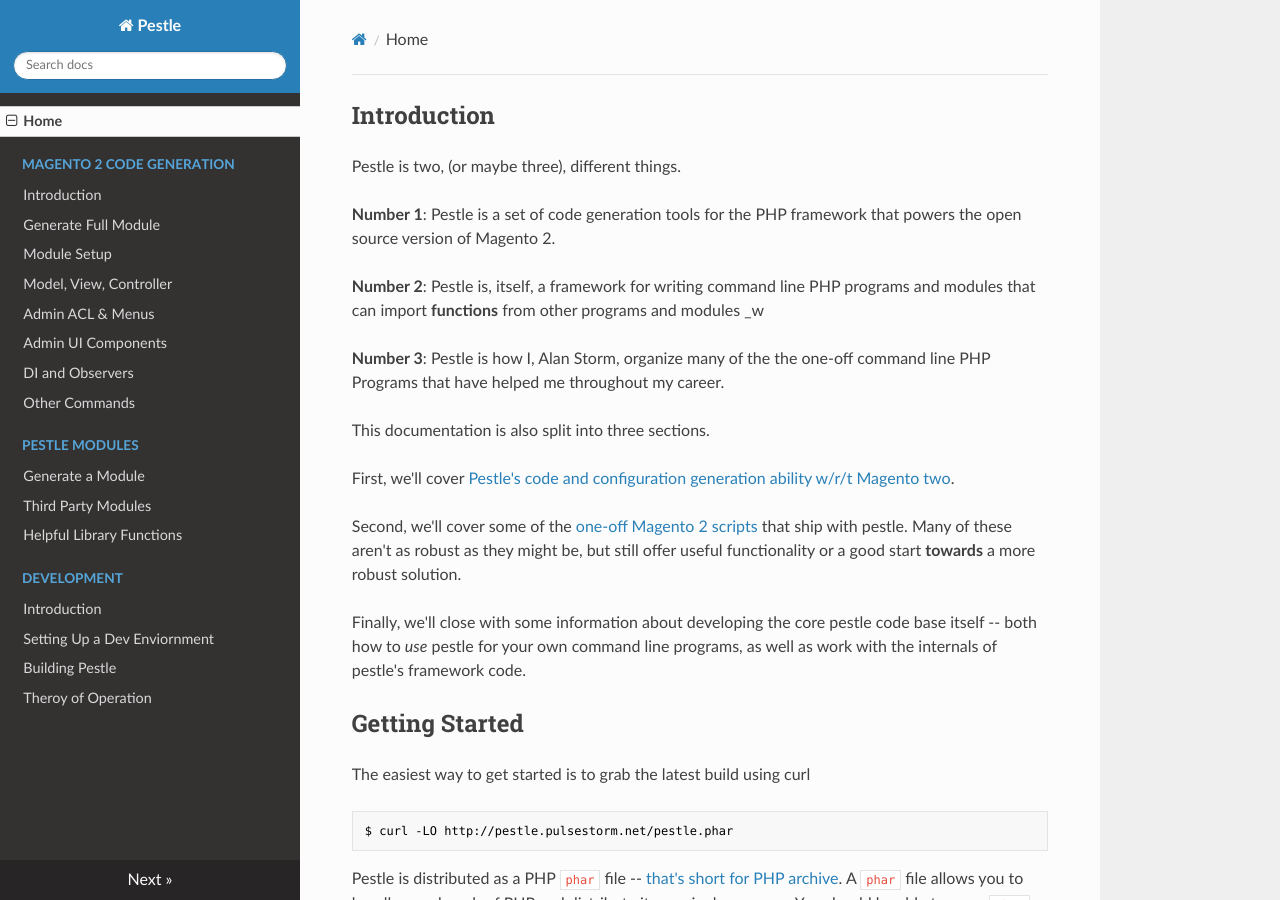
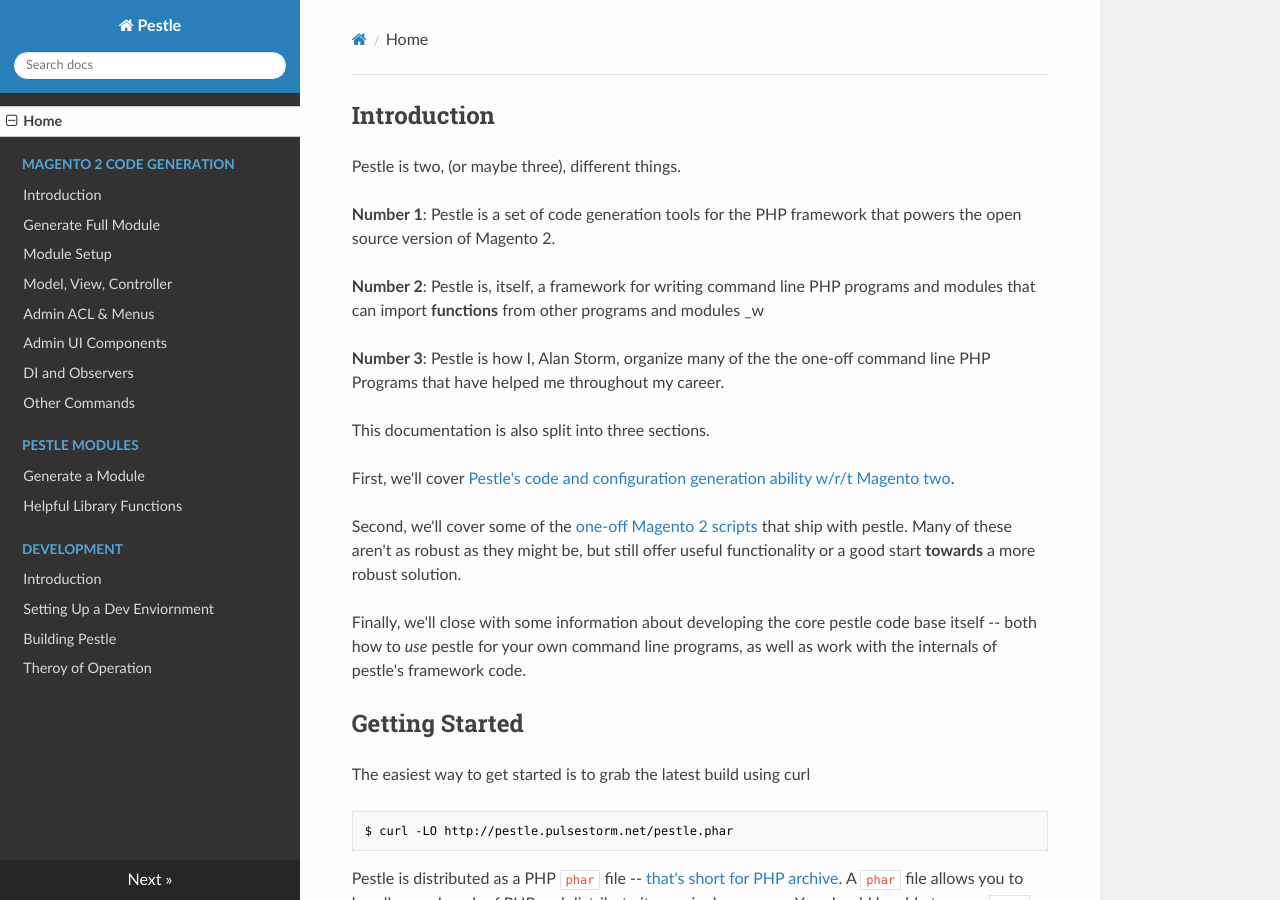
Before and after one commit to astorm/pestle, an MkDocs documentation site: the page built from docs/index.md, in a window 1280 px wide and 900 px high. Built offline with MkDocs 1.6.1, drawn with Linux system fonts in a browser that asks for light colours; nearby versions of some CDN libraries.

Commit message:
Removeing third party source

```diff
--- a/mkdocs.yml
+++ b/mkdocs.yml
@@ -32,7 +32,6 @@ nav:
 
     - Pestle Modules:
         - Generate a Module: pestle-generate.md
-        - Third Party Modules: pestle-third-party.md
         - Helpful Library Functions: pestle-library.md
     - Development:
         - Introduction: dev-internals-introduction.md
```
